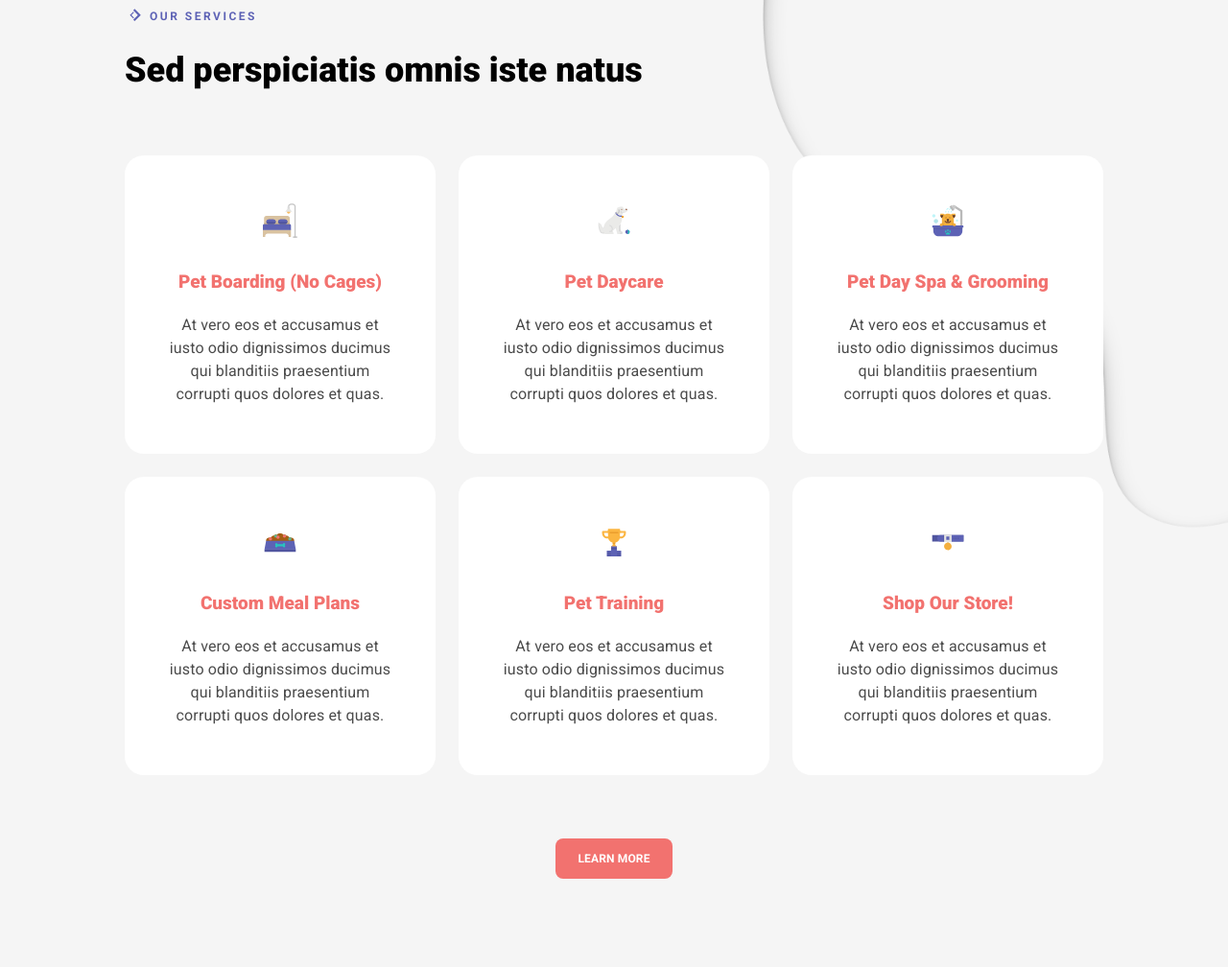
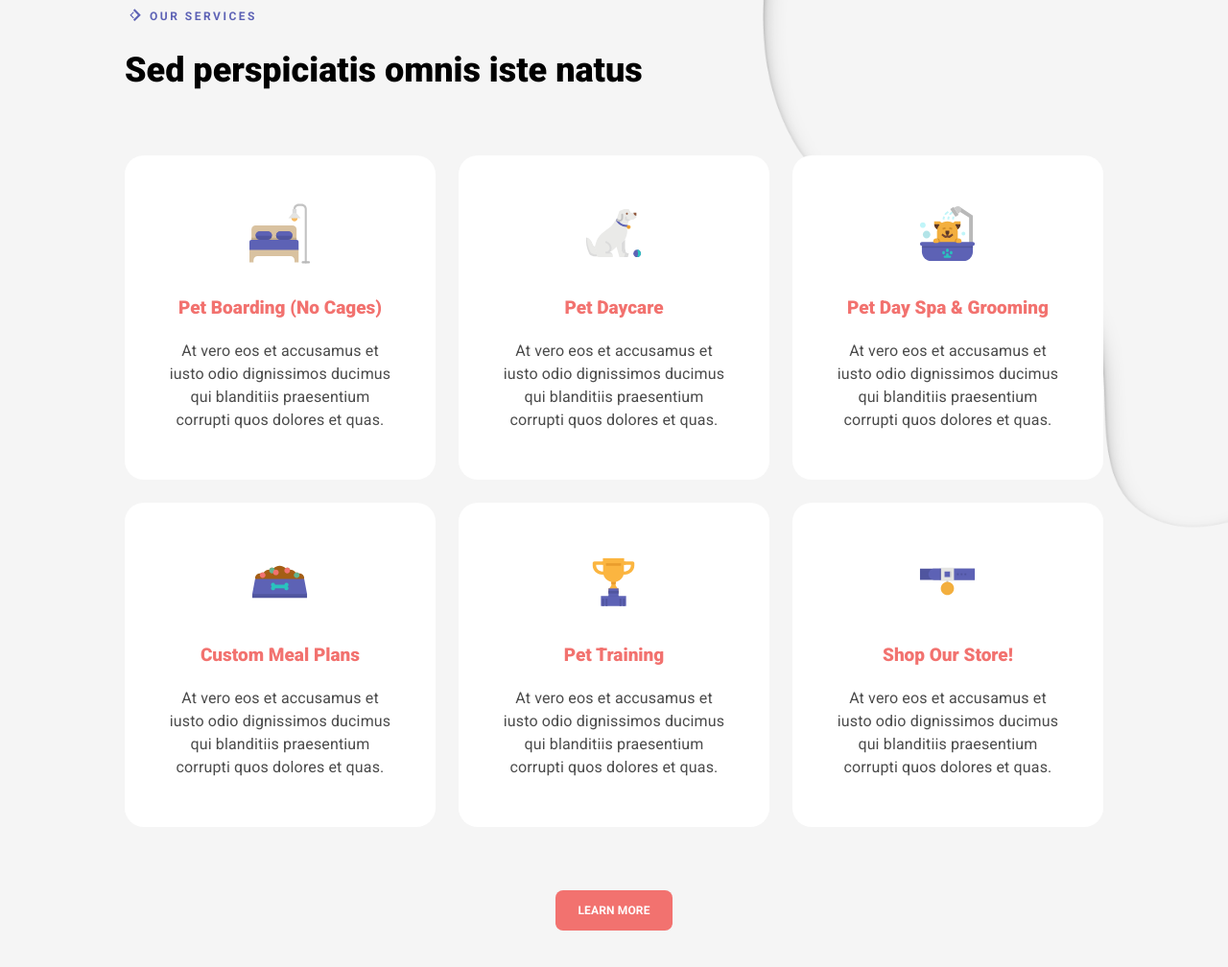
Before and after one commit to Nilline/lesson_9, a plain HTML site: page index.html in a window 1280 px wide. Shown: the part 3355-4363 px from the top of the page at 96% size. Drawn offline with Linux system fonts and the light colour scheme.

Commit message:
Update style.css

```diff
--- a/css/style.css
+++ b/css/style.css
@@ -656,8 +656,8 @@ body {
 	margin-bottom: 0;
 }
 .card-one-block__image {
-	height: 36px;
-	width: 36px;
+	height: 63px;
+	width: 63px;
 	margin: 0px auto 33px;
 }
 .card-one-block__image img {
```
